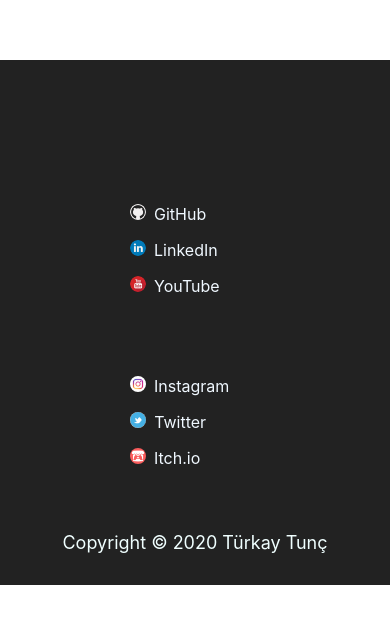
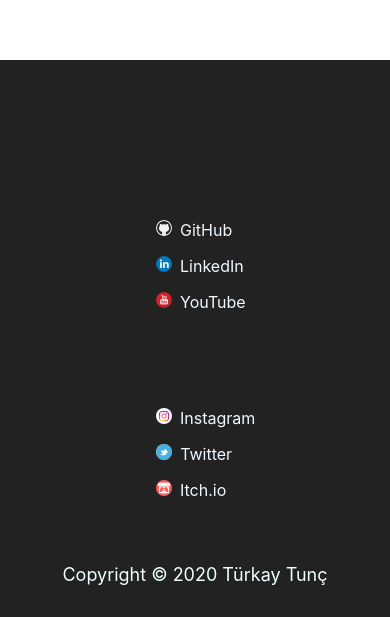
Before and after one commit to turkaytunc/turkaytunc.com, a React (Create React App) app: page /contact in a window 390 px wide. Shown: the part 1146-1763 px from the top of the page. Before the commit the page ends 1731 px from the top, so only its background shows below. Built offline with nearby package versions, Linux system fonts and the light colour scheme.

Commit message:
update footer responsive layout

```diff
--- a/src/components/footer/Footer.js
+++ b/src/components/footer/Footer.js
@@ -1,5 +1,5 @@
 import React from "react";
-import "./footer.css";
+import "./footer.scss";
 
 function Footer() {
   return (
--- a/src/components/footer/footer.css
+++ b/src/components/footer/footer.scss
@@ -8,17 +8,18 @@
 
 .footer-div-1 {
   display: grid;
-  grid-template-columns: 1fr 1fr 1fr;
+  grid-template-columns: 1fr;
   background: #222;
   padding: 3rem 0;
   align-items: center;
 }
 
 .footer-div-1 ul {
-  grid-column: 2;
+  justify-content: center;
   padding-inline-start: 0;
+  width: 50%;
   list-style: none;
-  margin: 0;
+  margin-left: auto;
 }
 
 .footer-div-1 li a,
@@ -40,14 +41,15 @@
 
 .footer-div-2 {
   display: grid;
-  grid-template-columns: 1fr 1fr 1fr;
+  grid-template-columns: 1fr;
   background: #222;
   padding: 3rem 0;
   align-items: center;
 }
 
 .footer-div-2 ul {
-  grid-column: 2;
+  width: 50%;
+  margin-left: auto;
   list-style: none;
   display: inline-block;
   padding-inline-start: 0;
@@ -81,7 +83,7 @@
   font-size: large;
 }
 
-@media only screen and (max-width: 520px) {
+@media only screen and (max-width: 590px) {
   .footer-main-wrap {
     grid-template-columns: 1fr;
   }
@@ -93,4 +95,12 @@
   .footer-div-2 {
     padding: 1rem 0 2rem 0;
   }
+
+  .footer-div-1 ul {
+    width: 60%;
+  }
+
+  .footer-div-2 ul {
+    width: 60%;
+  }
 }
--- a/src/components/navbar/navbar.scss
+++ b/src/components/navbar/navbar.scss
@@ -48,7 +48,7 @@
 .navbar-a {
     text-decoration: none;
     color: aliceblue;
-    font-size: 2rem;
+    font-size: 1.5rem;
 
     &:hover {
         animation-name: navbar-animation;
```
